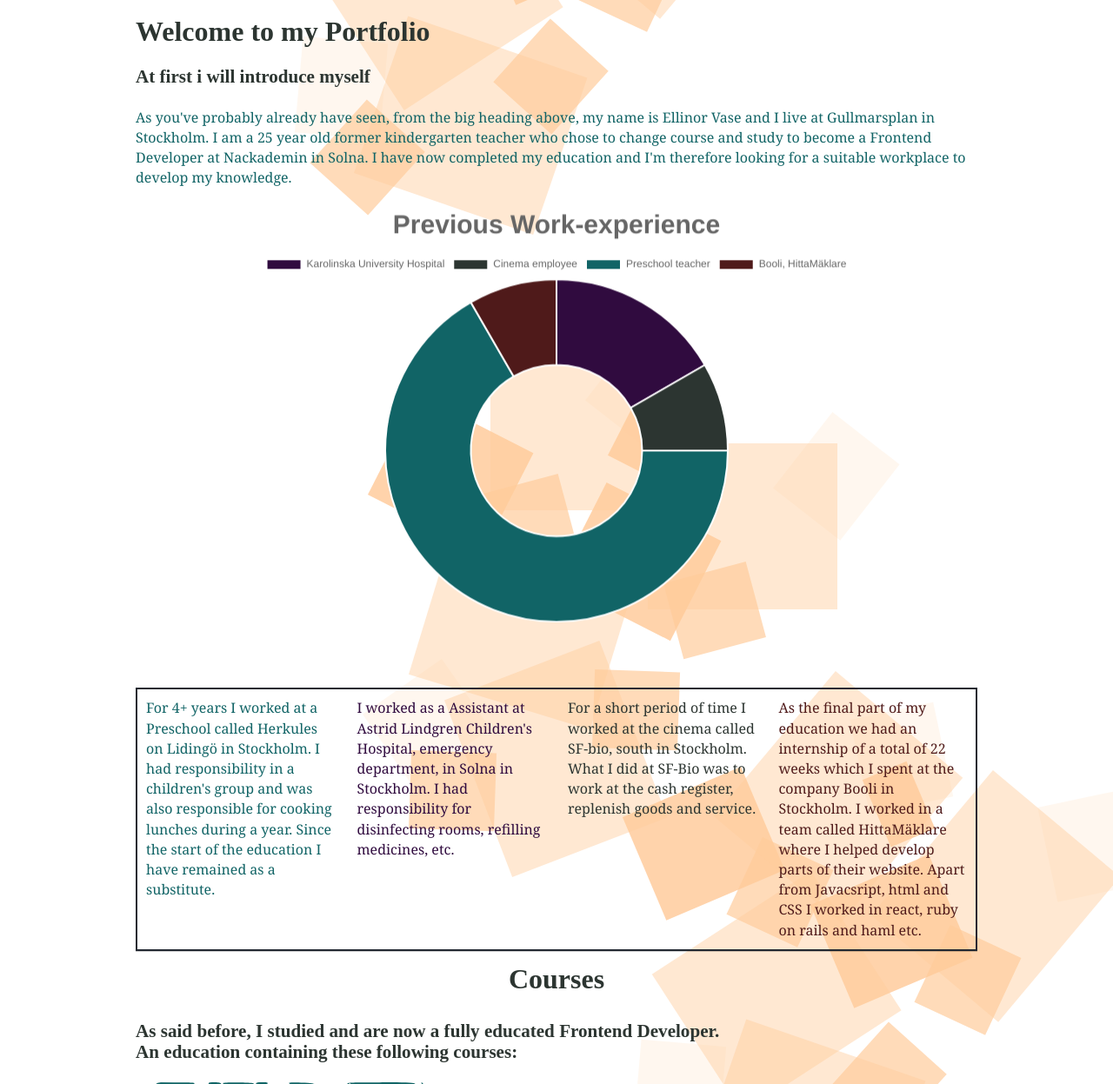
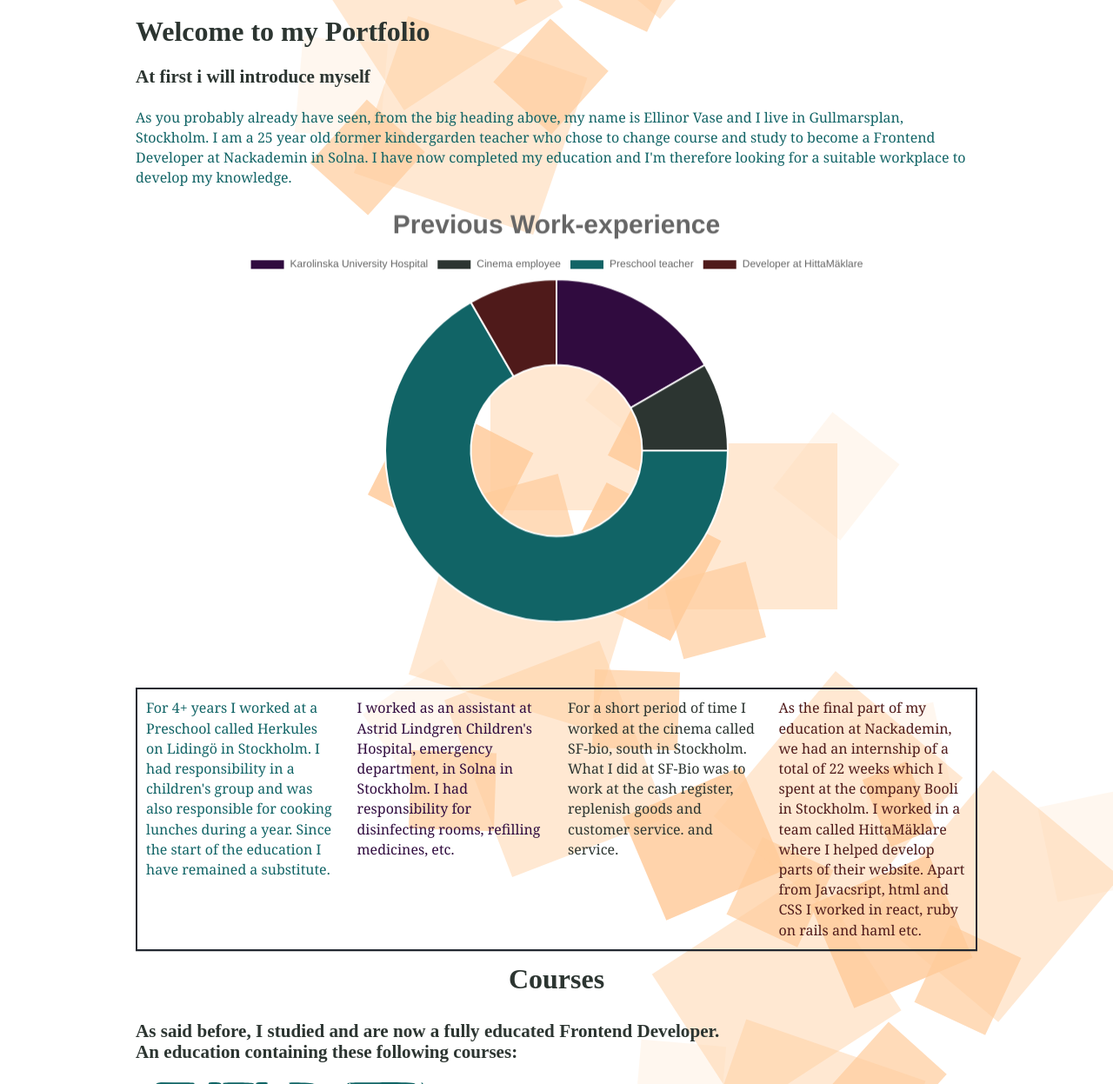
Before and after one commit to ellinorwase/gatsbyPortfolio, a Gatsby site: page / in a window 1280 px wide. Shown: the part 781-2028 px from the top of the page at 87% size. Built offline with nearby package versions, Linux system fonts and the light colour scheme; Gatsby itself is replaced by a stand-in of ours.

Commit message:
correction

```diff
--- a/src/components/chart.js
+++ b/src/components/chart.js
@@ -11,7 +11,7 @@ export default () => (
             "Karolinska University Hospital",
             "Cinema employee",
             "Preschool teacher",
-            "Booli, HittaMäklare",
+            "Developer at HittaMäklare",
           ],
           datasets: [
             {
@@ -34,18 +34,18 @@ export default () => (
       <p style={{ color: `#116466` }}>
         For 4+ years I worked at a Preschool called Herkules on Lidingö in Stockholm. I had
         responsibility in a children's group and was also responsible for cooking lunches during a year. Since the start of the education I
-        have remained as a substitute.
+        have remained a substitute.
       </p>
       <p style={{ color: `#300b3f` }}>
-        I worked as a Assistant at Astrid Lindgren Children's Hospital, emergency department, in Solna in Stockholm.
+        I worked as an assistant at Astrid Lindgren Children's Hospital, emergency department, in Solna in Stockholm.
         I had responsibility for disinfecting rooms, refilling medicines, etc.
       </p>
       <p style={{ color: `#2C3531` }}>
-        For a short period of time I worked at the cinema called SF-bio, south in Stockholm. What I did at SF-Bio was to work at the cash register, replenish goods
+        For a short period of time I worked at the cinema called SF-bio, south in Stockholm. What I did at SF-Bio was to work at the cash register, replenish goods and customer service.
         and service.
       </p>
       <p style={{ color: `#4f1a1a` }}>
-        As the final part of my education we had an internship of a total of 22
+        As the final part of my education at Nackademin, we had an internship of a total of 22
         weeks which I spent at the company Booli in Stockholm. I worked in a team called HittaMäklare where I helped develop parts of their website. Apart from Javacsript, html and CSS I worked in react, ruby on rails and haml etc.
       </p>
     </div>
--- a/src/components/projects.js
+++ b/src/components/projects.js
@@ -82,7 +82,7 @@ export default () => (
           <div className="projects">
             <h1>My Projects</h1>
           </div>
-          <p>Here you can find some of the project that I have done.</p>
+          <p>Here you can find some of the projects that I have created.</p>
           {/* <h3>Websites:</h3> */}
           <div className="flex-root">
             {bilder.map((object, index) => {
--- a/src/pages/index.js
+++ b/src/pages/index.js
@@ -10,7 +10,7 @@ export default () => {
 
     <h3>At first i will introduce myself</h3>
     <p>
-      As you've probably already have seen, from the big heading above, my name is Ellinor Vase and I live at Gullmarsplan in Stockholm. I am a 25 year old former kindergarten teacher who chose to change course and study to become a Frontend Developer at Nackademin in Solna.
+      As you probably already have seen, from the big heading above, my name is Ellinor Vase and I live in Gullmarsplan, Stockholm. I am a 25 year old former kindergarden teacher who chose to change course and study to become a Frontend Developer at Nackademin in Solna.
       I have now completed my education and I'm therefore looking for a suitable workplace to develop my knowledge.
     </p>
     </div>
```
